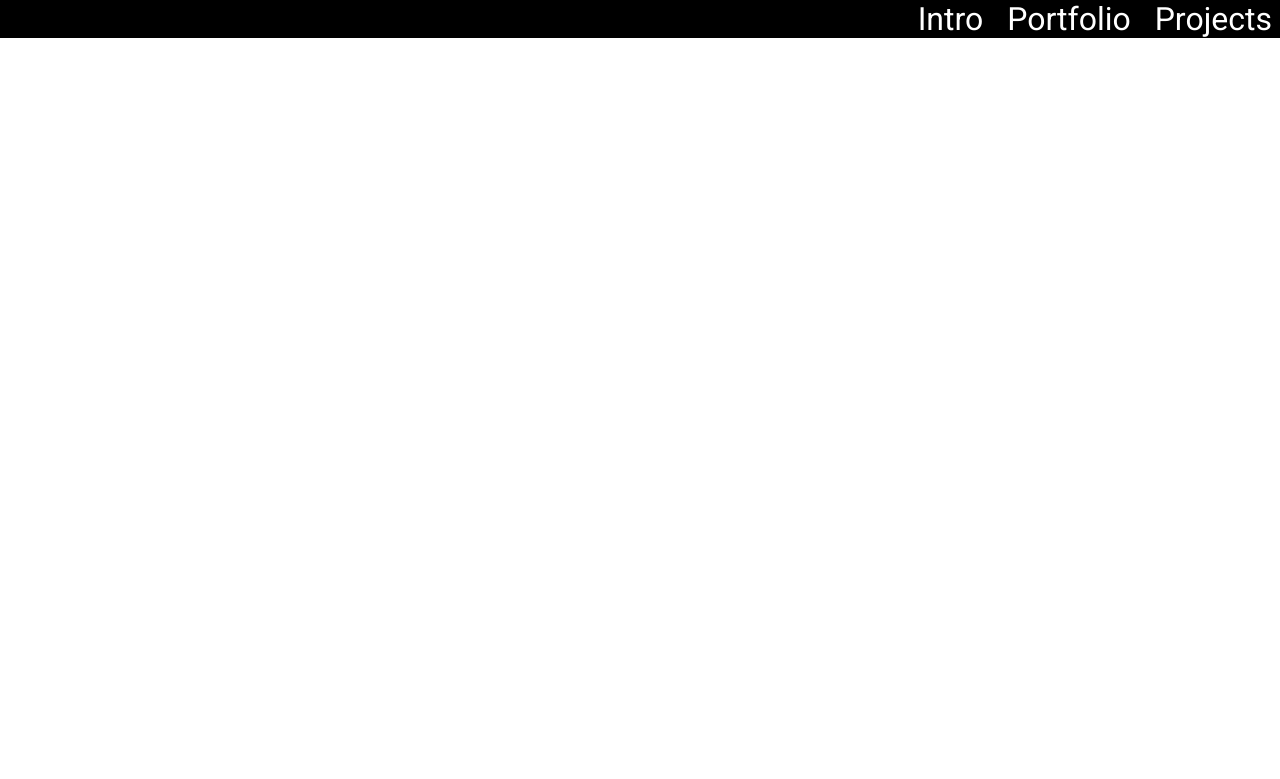
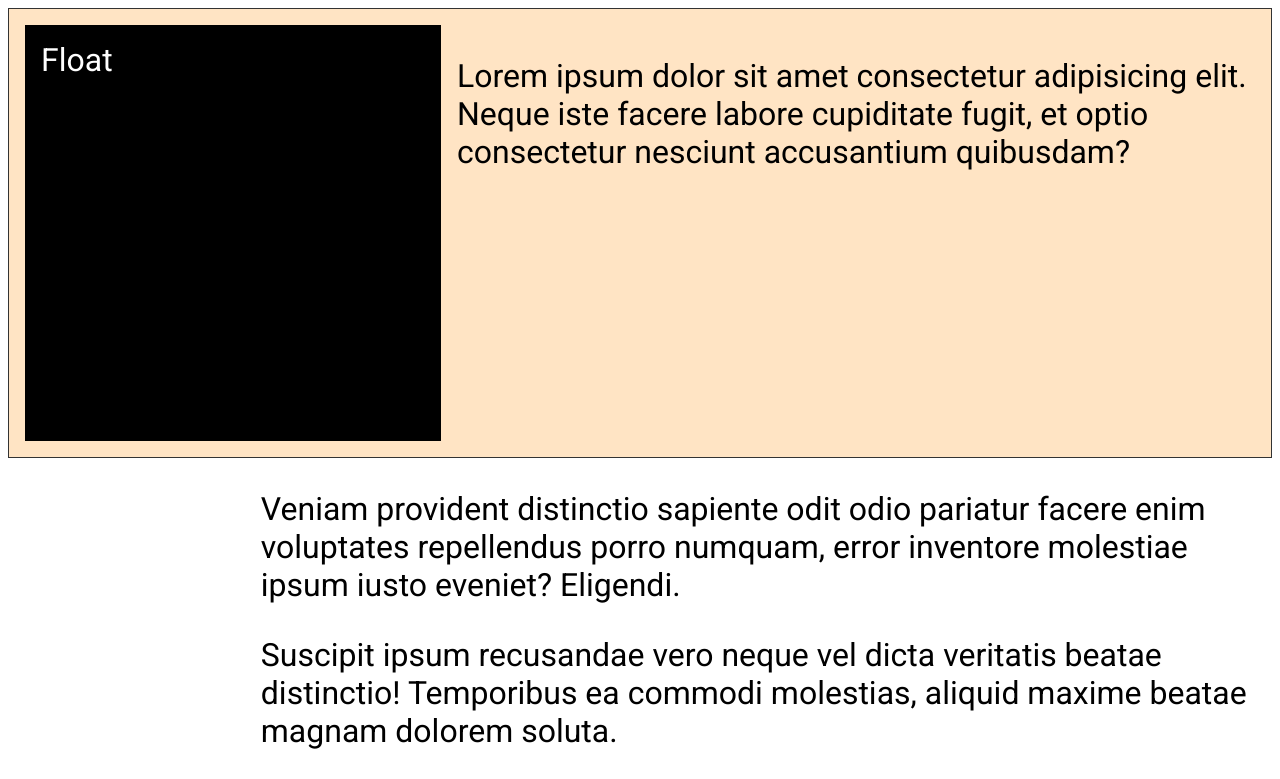
Before and after one commit to jeffgicharu/Learning_CSS, a plain HTML site: page index.html in a window 1280 px wide. Shown: the top 779 px of the page. Drawn offline with Linux system fonts and the light colour scheme.

Commit message:
CSS Floats

```diff
--- a/css/style.css
+++ b/css/style.css
@@ -1,34 +1,38 @@
 @import url("https://fonts.googleapis.com/css2?family=Roboto&display=swap");
-
-*{
-  margin: 0;
-  padding: 0;
-  box-sizing: border-box;
-}
 
 body{
   font-size: 2rem;
   font-family: "Roboto", sans-serif;
 }
 
-ul{
-  list-style-type: none;
-  padding-left: 0.5rem;
-  text-align:right;
+.block{
+  width: 30vw;
+  height: 30vw;
   background-color:black;
-  margin: 0;
+  color: white;
+  padding: 1rem;
 }
 
-li{
-  display: inline-block;
-  margin-inline: 0.5rem;
+.left{
+  float: left;
+  margin-right: 1rem;
+}
+.right{
+  float: right;
+  margin-left: 1rem;
 }
 
-li a{
-  color: #fff;
-  text-decoration: none;
+.clear{
+  clear: both;
 }
 
-li a:hover,li a:focus{
-  text-decoration: underline;
+p{
+  margin-left: 20%;
 }
+
+section{
+  background-color: bisque;
+  border: 1px solid #333;
+  padding: 1rem;
+  display: flow-root;
+}
--- a/index.html
+++ b/index.html
@@ -5,24 +5,27 @@
     <meta charset="UTF-8">
     <meta http-equiv="X-UA-Compatible" content="IE=edge">
     <meta name="viewport" content="width=device-width, initial-scale=1.0">
-    <title>CSS Display</title>
+    <title>CSS Floats</title>
     <link rel="stylesheet" href="css/style.css">
 </head>
 
 <body>
-    <main>
-        <!-- <p>This is a paragraph.</p>
-        <p>This is <span class="opposite">another</span> paragraph.</p> -->
+    <section>
+        <div class="block left">Float</div>
+        <p>Lorem ipsum dolor sit amet consectetur adipisicing elit. Neque iste facere labore cupiditate fugit, et optio
+            consectetur nesciunt accusantium quibusdam?</p>
+    </section>
 
-        <nav>
-            <ul>
-                <li><a href="#">Intro</a></li>
-                <li><a href="#">Portfolio</a></li>
-                <li><a href="#">Projects</a></li>
-            </ul>
-        </nav>
 
-    </main>
+    <p>Veniam provident distinctio sapiente odit odio pariatur facere enim voluptates repellendus porro numquam, error
+        inventore molestiae ipsum iusto eveniet? Eligendi.</p>
+    <p>Suscipit ipsum recusandae vero neque vel dicta veritatis beatae distinctio! Temporibus ea commodi molestias,
+        aliquid maxime beatae magnam dolorem soluta.</p>
+    <div class="block right">Float</div>
+    <p>Doloribus commodi reprehenderit quis repellat ratione minima quod explicabo, eum doloremque eos dolorum iure quas
+        nesciunt id quos rem exercitationem!</p>
+    <p>Commodi aut accusamus ipsa quo! Maxime magnam, consectetur labore voluptatibus tempore at repellat deserunt,
+        impedit molestiae repudiandae et totam! Corporis?</p>
 </body>
 
 </html>
```
